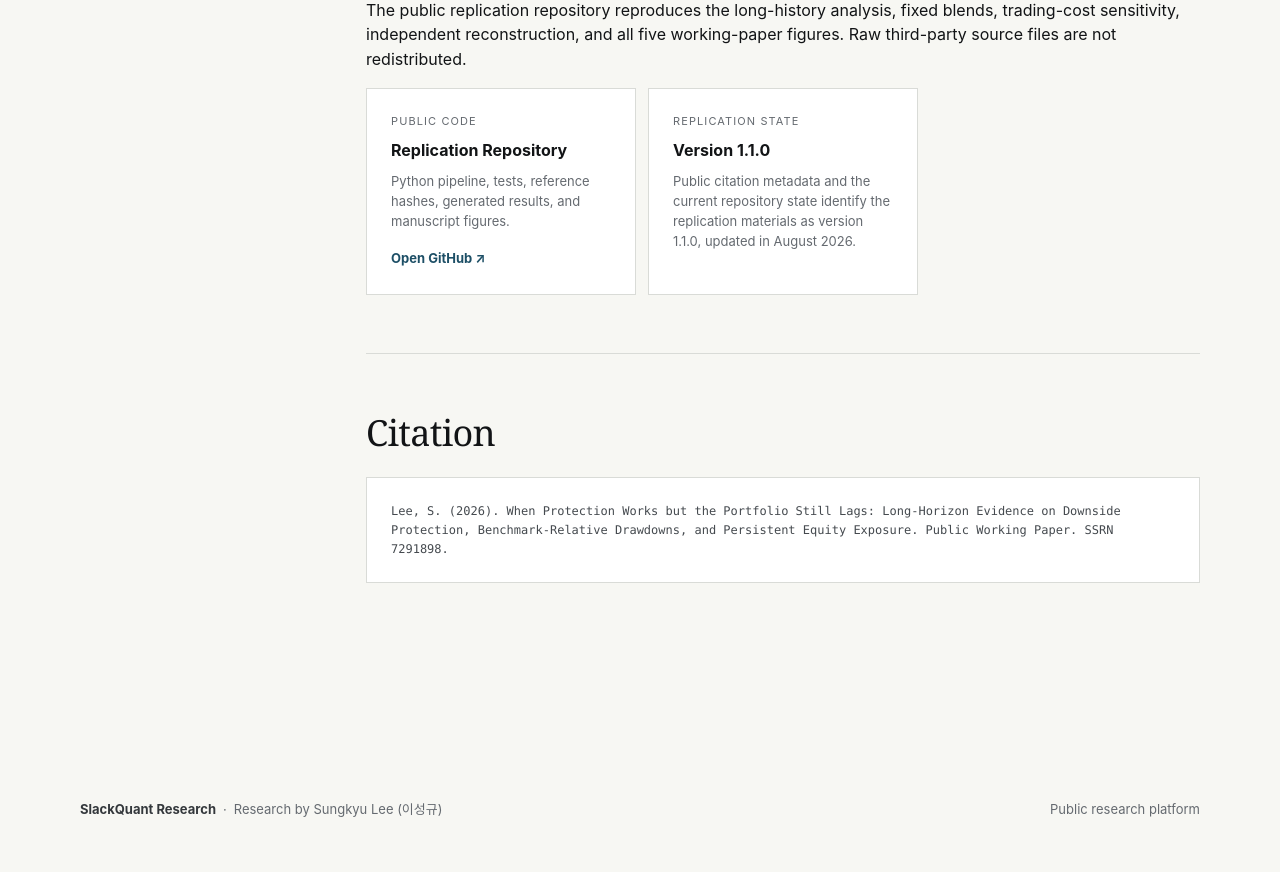
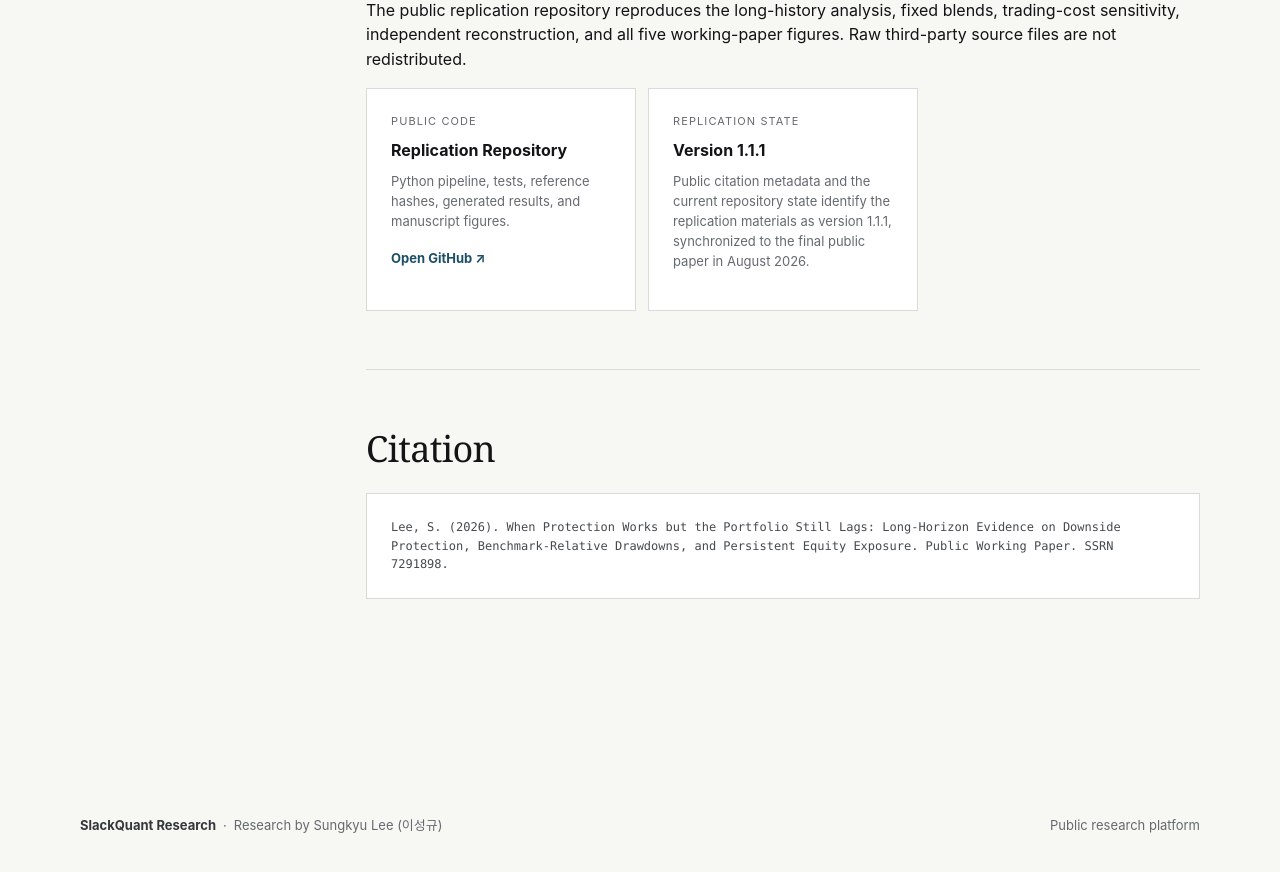
Before and after one commit to slackquant80/slackquant-research, a Next.js app: page /research/protection-patience in a window 1280 px wide. Shown: the part 8460-9332 px from the top of the page. Built offline with nearby package versions, Linux system fonts and the light colour scheme; no server answers.

Commit message:
Sync ADAA v1.28 and Protection/Patience public metadata

```diff
--- a/src/app/research/adaa/page.tsx
+++ b/src/app/research/adaa/page.tsx
@@ -205,7 +205,10 @@ export default function AdaaPage() {
                 <div className="artifact">
                   <div className="type">Replication</div>
                   <h3>Replication Package</h3>
-                  <p>Current public replication release: v1.1.2.</p>
+                  <p>
+                    Latest tagged public package: v1.1.2. Repository binding
+                    metadata is synchronized to the current v1.28 paper.
+                  </p>
                   <a
                     href={item.links.replication}
                     target="_blank"
--- a/src/app/research/protection-patience/page.tsx
+++ b/src/app/research/protection-patience/page.tsx
@@ -332,11 +332,11 @@ export default function ProtectionPatiencePage() {
               </div>
               <div className="artifact">
                 <div className="type">Replication state</div>
-                <h3>Version 1.1.0</h3>
+                <h3>Version 1.1.1</h3>
                 <p>
                   Public citation metadata and the current repository state
-                  identify the replication materials as version 1.1.0, updated
-                  in August 2026.
+                  identify the replication materials as version 1.1.1, synchronized
+                  to the final public paper in August 2026.
                 </p>
               </div>
             </div>
--- a/src/data/research.ts
+++ b/src/data/research.ts
@@ -9,7 +9,7 @@ export const researchItems: ResearchItem[] = [
     stream: "investment",
     streamLabel: "Investment Research Series",
     status: "Public Working Paper",
-    publicVersion: "v1.25",
+    publicVersion: "v1.28",
     ssrnId: "7251518",
     dateLabel: "August 2026",
     authorLine: "Sungkyu Lee",
@@ -62,8 +62,6 @@ export const researchItems: ResearchItem[] = [
       }
     ],
     links: {
-      paper:
-        "https://slackquant80.github.io/adaa-slackquant/downloads/ADAA_SSRN_Working_Paper_v1.25_FINAL_FREEZE.pdf",
       ssrn:
         "https://papers.ssrn.com/sol3/papers.cfm?abstract_id=7251518",
       github:
```
